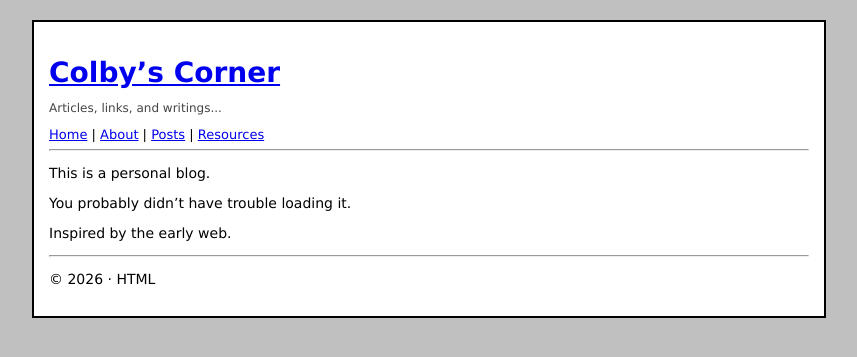
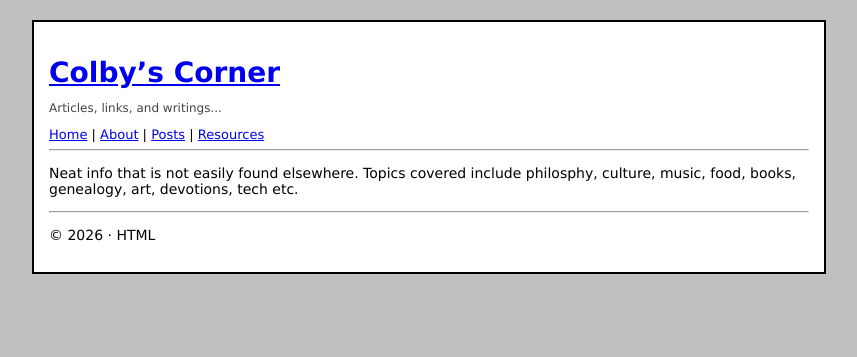
Before and after one commit to c-ee-g/c-ee-g.github.io, a Jekyll site: the page built from about.md, in a window 1280 px wide. Shown: the top 357 px of the page, without its empty margins (211-1068 px from the left). Built offline with Jekyll 4.4.1, drawn with Linux system fonts in a browser that asks for light colours.

Commit message:
Revise blog description for clarity and scope
Updated the description to include a broader range of topics.

```diff
--- a/about.md
+++ b/about.md
@@ -3,8 +3,4 @@ layout: default
 title: About
 ---
 
-This is a personal blog.
-
-You probably didn't have trouble loading it.
-
-Inspired by the early web.
+Neat info that is not easily found elsewhere. Topics covered include philosphy, culture, music, food, books, genealogy, art, devotions, tech etc.
```
